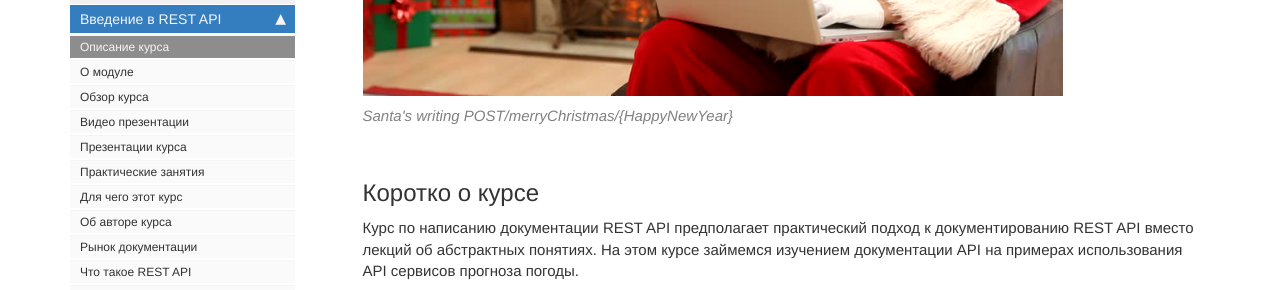
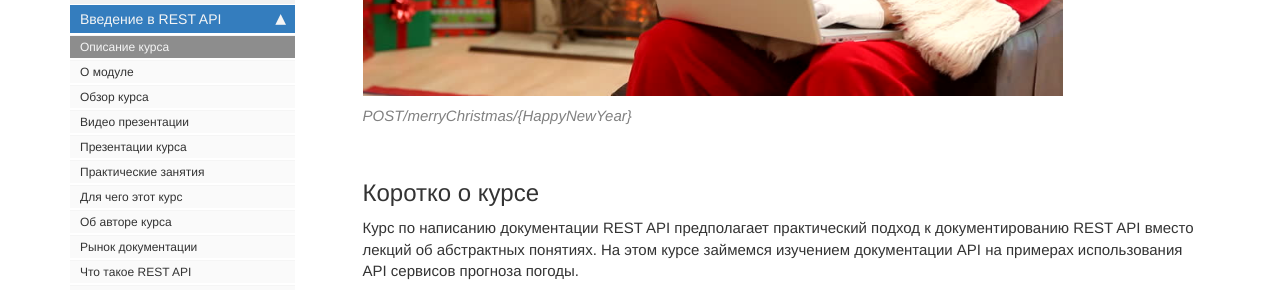
Before and after one commit to Starkovden/Starkovden.github.io, a Jekyll site: the page built from index.md, in a window 1280 px wide and 900 px high, scrolled down 446 px. Shown: the part 153-443 px from the top of the window. Built offline with Jekyll 4.4.1, drawn with Linux system fonts in a browser that asks for light colours; nearby versions of some CDN libraries; comment, search, counter and statistics services are not loaded.

Commit message:
новогодняя открытка

```diff
--- a/index.md
+++ b/index.md
@@ -8,7 +8,7 @@ image: images/seo_image.png
 description: Курс по документированию API. Вольный перевод курса https://idratherbewriting.comlearnapidoc/
 ---
 
-{% include image.html file="santa.jpg" alt="Santa-writer" caption="Santa's writing POST/merryChristmas/{HappyNewYear}" %}
+{% include image.html file="santa.jpg" alt="Santa-writer" caption="POST/merryChristmas/{HappyNewYear}" %}
 
 ## Коротко о курсе
 
```
